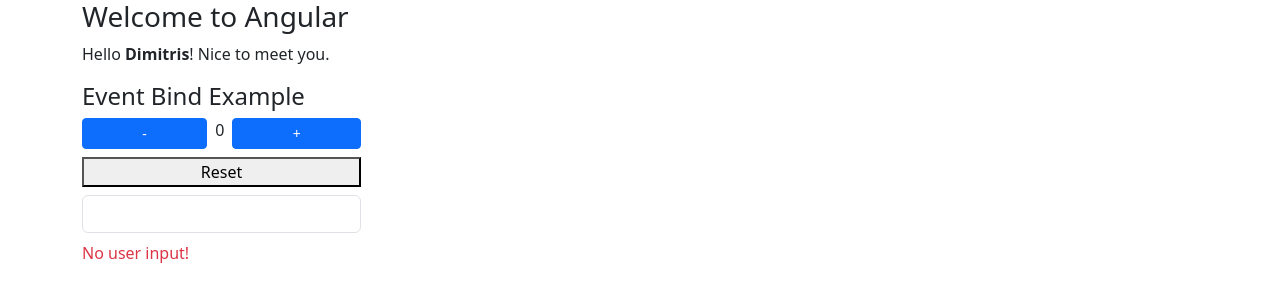
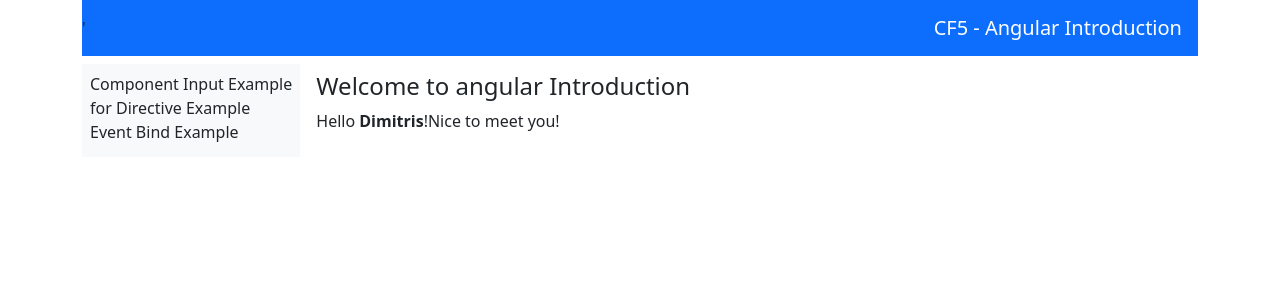
Before and after one commit to DimitSpanos/angular-introduction, an Angular app: page /welcome in a window 1280 px wide. Before the commit this address led to /. Shown: the top 300 px of the page. Built offline with nearby package versions, Linux system fonts and the light colour scheme.

Commit message:
Routes -Rooting

```diff
--- a/src/app/app.component.html
+++ b/src/app/app.component.html
@@ -1,29 +1,21 @@
 <div class="container ">
-  <h3>Welcome to Angular</h3>
-  <p>
-    Hello <strong>{{ name }}</strong>! Nice to meet you.
-  </p>
+  <div class="d-flex flex-column gap-2">
+    <nav class="navbar navbar-dark bg-primary justify-content-between">'
+      <a role="button" class="navbar-brand ms-3" routerLink="">CF5 - Angular Introduction</a>
+    </nav>
 
-  <app-event-bind-example></app-event-bind-example>
+    <div class="d-flex flex-row gap-2">
+      <div class="d-flex flex-column text-nowrap bg-light p-2">
+        <span role="button" >Component Input Example</span>
+        <span role="button" >{{ "for" }} Directive Example</span>
+        <span role="button" routerLink="event-bind-example">Event Bind Example</span>
+      </div>
+      <div class="flex-grow-1 p-2 text-nowrap ">
+        <!-- tha emfanisei auto pou exoume valei apo panw sto routerLing einai to "calculator" pou eixame ftiaksei -->
+          <router-outlet></router-outlet>
+      </div>
+    </div>
 
-  <!-- <br>
-  <h4>Component Input Example</h4>
-  <br>
-  <div class="d-flex  gap-5 text-nowrap ">
-    <app-person-table [person]="person0"></app-person-table>
-    <app-person-table [person]="person1"></app-person-table>
-    <app-person-table></app-person-table>
   </div>
-  <br>
-  <h4>{{ '@for' }} Directive Example</h4>
-  <br>
-  <div class="d-flex flex-wrap text-nowrap gap-2">
-     oi users sto app.component
-    @for (user of users; track user) {
-      <app-person-table [person]="user"></app-person-table>
-    }
-  </div> -->
-
-
 
 </div>
--- a/src/app/app.component.ts
+++ b/src/app/app.component.ts
@@ -2,17 +2,17 @@
 import { PersonTableComponent } from './components/person-table/person-table.component';
 import { Person } from './shared/interfaces/person';
 import { EventBindExampleComponent } from './components/event-bind-example/event-bind-example.component';
+import { RouterLink, RouterOutlet } from '@angular/router';
 
 
 @Component({
   selector: 'app-root',
   standalone: true,
-  imports: [PersonTableComponent, EventBindExampleComponent],
+  imports: [PersonTableComponent, EventBindExampleComponent, RouterLink, RouterOutlet],
   templateUrl: './app.component.html',
   styleUrl: './app.component.css'
 })
 export class AppComponent {
-  name = "Dimitris"
 
   person0 = {
     givenName: 'Dimitris',
--- a/src/app/app.routes.ts
+++ b/src/app/app.routes.ts
@@ -1,3 +1,9 @@
 import { Routes } from '@angular/router';
+import { EventBindExampleComponent } from './components/event-bind-example/event-bind-example.component';
+import { WelcomeComponent } from './components/welcome/welcome.component';
 
-export const routes: Routes = [];
+export const routes: Routes = [
+    {path: 'event-bind-example', component: EventBindExampleComponent},
+    {path: 'welcome', component: WelcomeComponent},
+    {path: '', redirectTo: '/welcome', pathMatch: 'full'}
+];
--- /dev/null
+++ b/src/app/components/welcome/welcome.component.html
@@ -0,0 +1,2 @@
+<h4>Welcome to angular Introduction</h4>
+<p>Hello <strong>{{name}}</strong>!Nice to meet you!</p>
--- /dev/null
+++ b/src/app/components/welcome/welcome.component.ts
@@ -0,0 +1,13 @@
+import { Component } from '@angular/core';
+import { RouterLink, RouterOutlet } from '@angular/router';
+
+@Component({
+  selector: 'app-welcome',
+  standalone: true,
+  imports: [RouterLink, RouterOutlet],
+  templateUrl: './welcome.component.html',
+  styleUrl: './welcome.component.css'
+})
+export class WelcomeComponent {
+  name = "Dimitris"
+}
```
Also changed, not shown: src/app/components/welcome/welcome.component.css (added).
